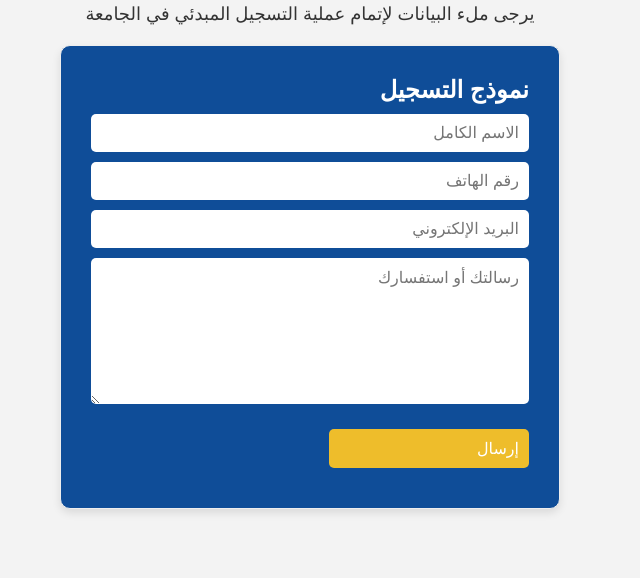
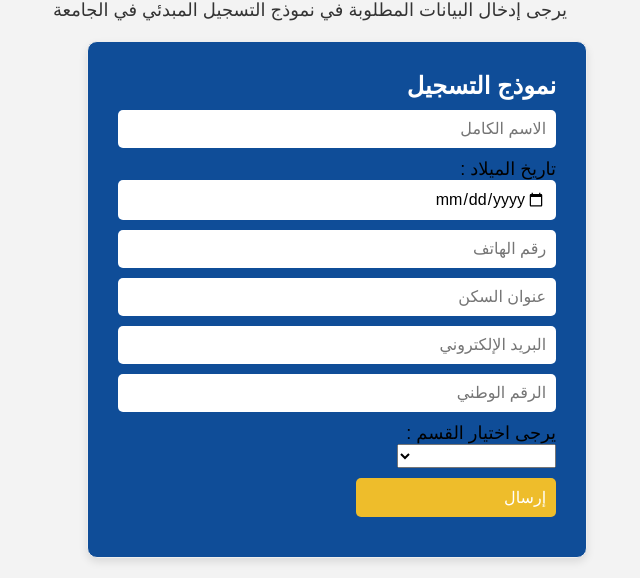
Before and after one commit to AlrefakUniversity/Alrefak-University, a plain HTML site: page index.html in a window 1280 px wide. Shown: the part 267-845 px from the top of the page, without its empty margins (330-970 px from the left). Before the commit the page ends 800 px from the top, so only its background shows below. Drawn offline with Linux system fonts and the light colour scheme.

Commit message:
Update index.html

```diff
--- a/index.html
+++ b/index.html
@@ -18,7 +18,7 @@
   <!-- النصوص التعريفية -->
   <div class="intro-text">
     <h1>مرحبا بك في جامعة الرفاق</h1>
-    <p>يرجى ملء البيانات لإتمام عملية التسجيل المبدئي في الجامعة</p>
+    <p>يرجى إدخال البيانات المطلوبة في نموذج التسجيل المبدئي في الجامعة</p>
   </div>
 </div>
 
@@ -28,9 +28,27 @@
       <form method="post" action="" name="contact-form">
         <h4>نموذج التسجيل</h4>
         <input type="text" name="your-name" placeholder="الاسم الكامل" />
+         <p class="pp">تاريخ الميلاد   :</p>
+        <input type="date" name="your-Date"  />
         <input type="text" name="your-number" placeholder="رقم الهاتف" />
+        <input type="text" name="your-address" placeholder="عنوان السكن " />
         <input type="email" name="your-email" placeholder="البريد الإلكتروني" />
-        <textarea name="message" rows="7" placeholder="رسالتك أو استفسارك"></textarea>
+        <input type="text" name="your-ID" placeholder="الرقم الوطني " />
+       <p class="pp">يرجى اختيار القسم :</p>
+
+ <select id="city" name="section">
+ <option value="s0"></option>
+  <option value=">هندسة نفط">هندسة نفط</option>
+  <option value=">هندسة مدنية">هندسة مدنية</option>
+  <option value=">هندسة العمارة">هندسة العمارة</option>
+  <option value=">المحاسبة">المحاسبة</option>
+  <option value="علوم حاسوب"> علوم حاسوب</option>
+  <option value=">إدارة أعمال">إدارة أعمال</option>
+  <option value=">قانون">قانون</option>
+  <option value=">اللغة الانجليزية">اللغة الانجليزية</option>
+  <option value=">ادارة المستشفيات">ادارة المستشفيات</option>
+</select>
+        <!-- <textarea name="message" rows="7" placeholder="رسالتك أو استفسارك"></textarea> -->
         <div class="submit-container">
           <input type="submit" value="إرسال" id="submit" />
         </div>
```
